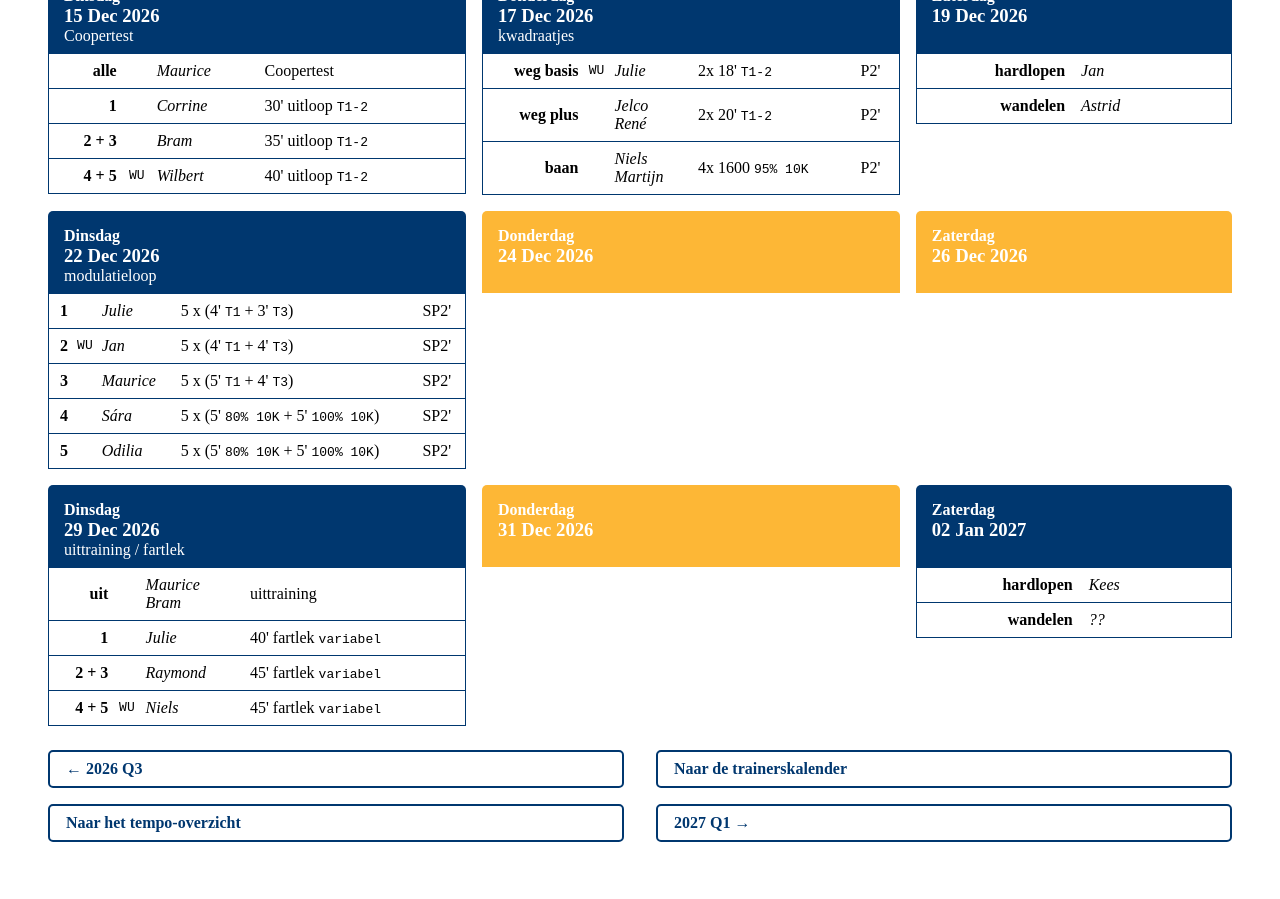
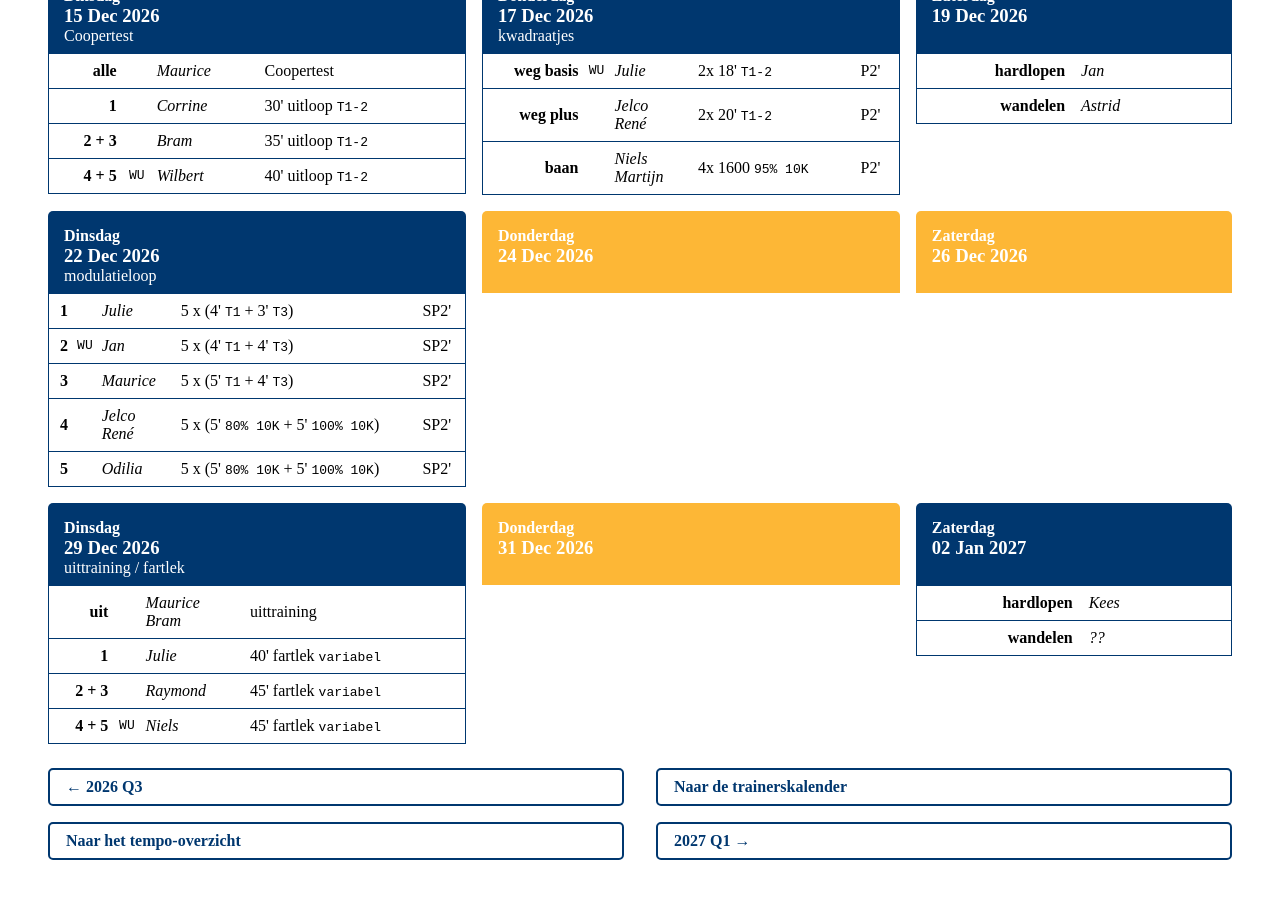
Before and after one commit to sarajuhosova/av40-schedule, a Jekyll site: the page built from _posts/2026-10-01-q4.md, in a window 1280 px wide and 900 px high, scrolled down 3862 px. Built offline with Jekyll 4.4.1, drawn with Linux system fonts in a browser that asks for light colours.

Commit message:
Update q4.yaml

```diff
--- a/_data/schedule/y2026/q4.yaml
+++ b/_data/schedule/y2026/q4.yaml
@@ -673,7 +673,7 @@
       training:
         core: "5 x (5' <tt>80% 10K</tt> + 5' <tt>100% 10K</tt>)"
         break: "SP2'"
-      trainer: ["Sára"]
+      trainer: ["Jelco", "René"]
     - group: "5"
       training:
         core: "5 x (5' <tt>80% 10K</tt> + 5' <tt>100% 10K</tt>)"
```
